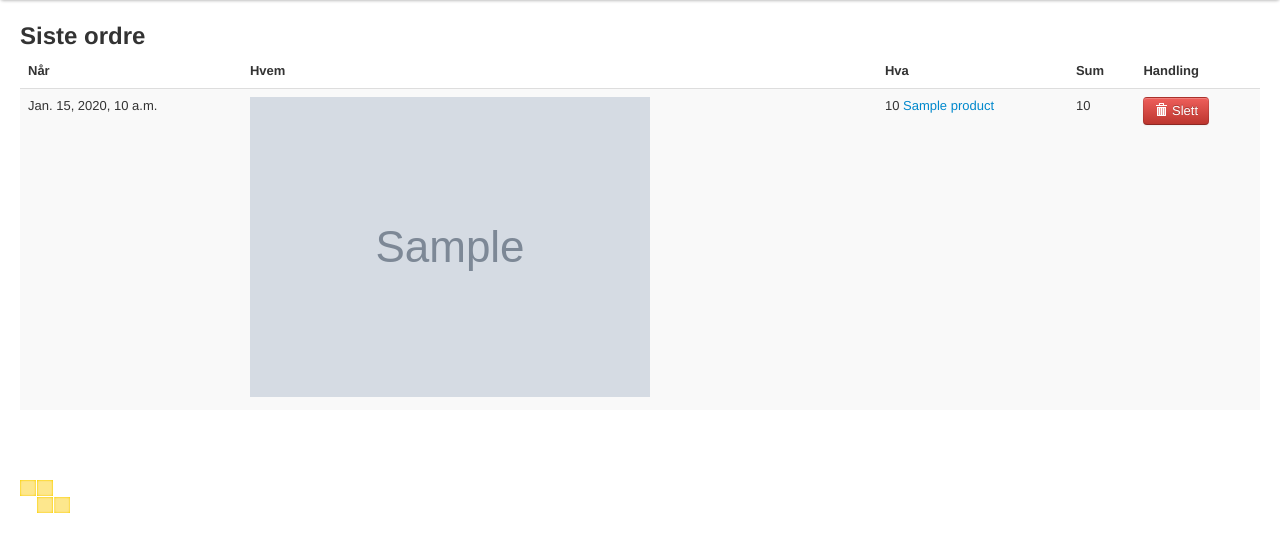
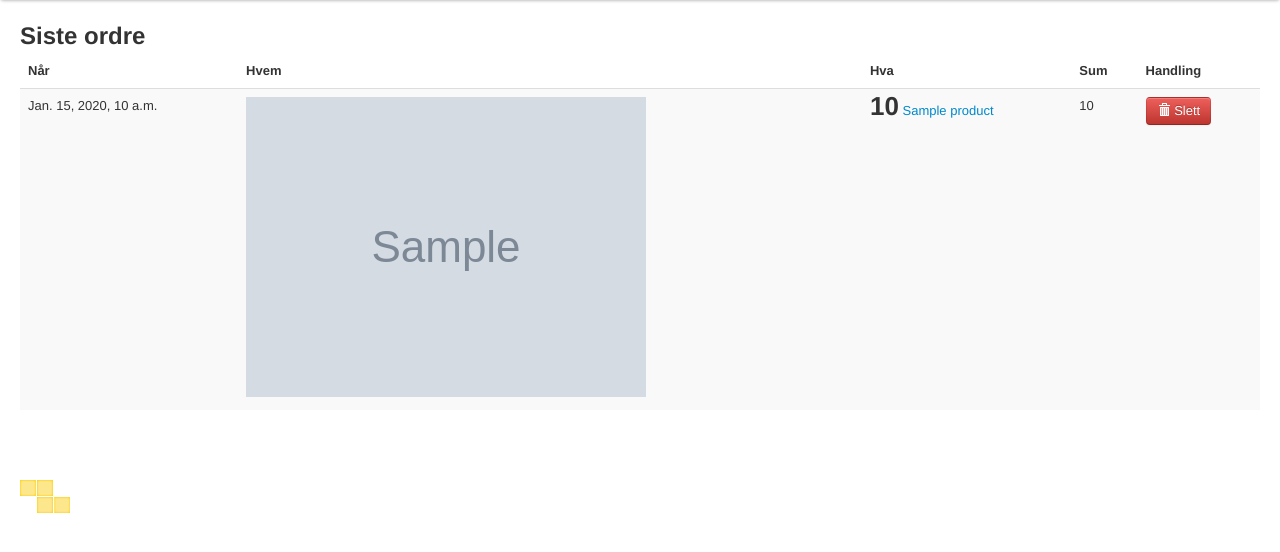
Before and after one commit to edb-gjengen/bbs, a Django app: template templates/log.html in a window 1280 px wide. Shown: the part 40-592 px from the top of the page. Run offline with Django 3.2, Linux system fonts and the light colour scheme; the template is opened without the code that fills it: most values are stand-ins (such as "Sample title", 1, 10 or a date in 2020); grey boxes marked "Sample" are stand-in pictures; some libraries are stand-ins or nearby versions.

Commit message:
Log: Highlights product amount

```diff
--- a/static/gaute/sass/screen.scss
+++ b/static/gaute/sass/screen.scss
@@ -76,6 +76,14 @@ body {
             margin-top:10px;
         }
     }
+    #log {
+        table {
+            .amount {
+                font-size: 2em;
+                font-weight: bold;
+            }
+        }
+    }
     section {
         margin-bottom:2em;
     }
--- a/static/gaute/stylesheets/screen.css
+++ b/static/gaute/stylesheets/screen.css
@@ -4327,6 +4327,10 @@ body #register #total div h2 {
 body #register button {
   margin-top: 10px;
 }
+body #log table .amount {
+  font-size: 2em;
+  font-weight: bold;
+}
 body section {
   margin-bottom: 2em;
 }
--- a/templates/log.html
+++ b/templates/log.html
@@ -34,7 +34,7 @@
                     <td>{{ order.created }}</td>
                     <td>{% if order.customer.get_profile.image %}<img src="{{ order.customer.get_profile.image }}" class="customer" title="{{ order.customer.first_name }} {{ order.customer.last_name|slice:":1"}}" />{% else %}{{ order.customer.first_name }} {{ order.customer.last_name|slice:":1"}}{% endif %}</td>
                     <td>{% for line in order.orderline_set.all %}
-                        <span class="bold">{{ line.amount}}</span>
+                        <span class="amount">{{ line.amount}}</span>
                         <a href="#" class="product" title="{{ line.unit_price}} per">{{ line.product }}</a>{% if not forloop.last %},{% endif %}
                         {% endfor %}</td>
                     <td>{{ order.order_sum }}</td>
```
